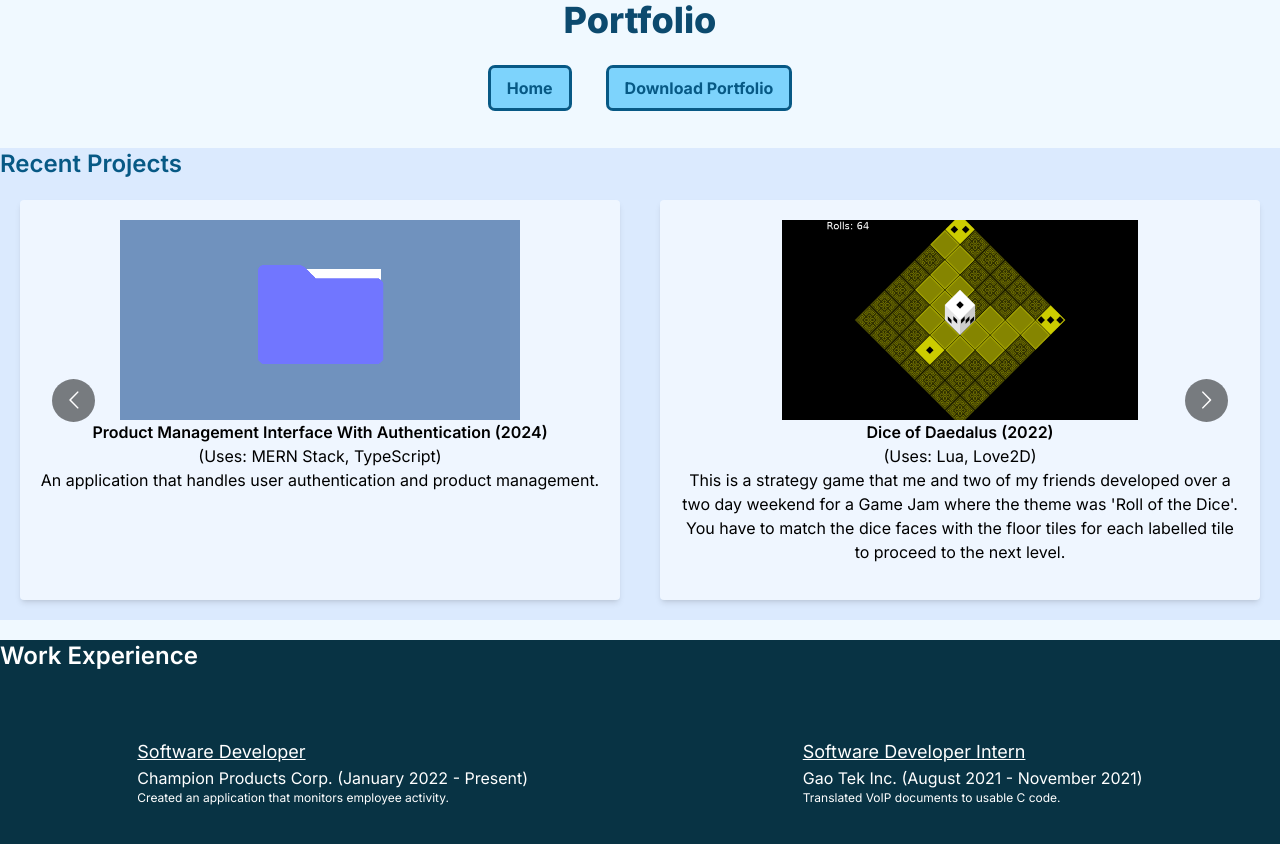
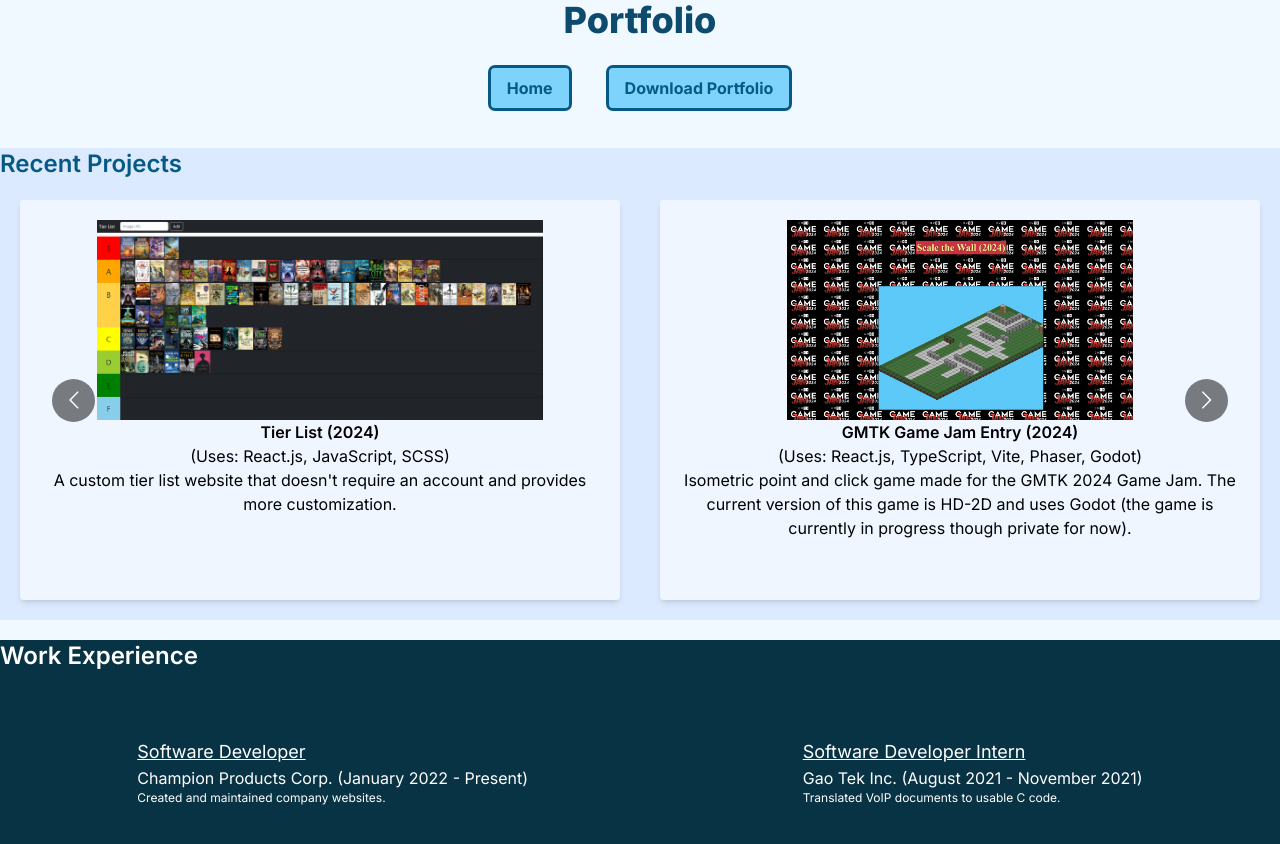
Before and after one commit to Dav-Sandhu/Personal-Website, a Next.js app: page /portfolio in a window 1280 px wide. Shown: the top 844 px of the page. Built offline with nearby package versions, Linux system fonts and the light colour scheme.

Commit message:
added tier list website to projects list

```diff
--- a/app/portfolio/page.tsx
+++ b/app/portfolio/page.tsx
@@ -34,7 +34,7 @@ export default function Portfolio(){
                         <div className="m-5" aria-label="Software Developer at Champion Products Corp. from January 2024 to the present">
                             <h2 className="underline text-lg">Software Developer</h2>
                             <h3><a className="hover:text-amber-300" href="https://championproducts.com/">Champion Products Corp.</a> (January 2022 - Present)</h3>
-                            <p className="text-xs">Created an application that monitors employee activity.</p>
+                            <p className="text-xs">Created and maintained company websites.</p>
                         </div>
 
                         <div className="m-5" aria-label="Software Developer Intern at Gao Tek Inc. from August 2021 to November 2021">
--- a/app/portfolio/projects.json
+++ b/app/portfolio/projects.json
@@ -8,18 +8,25 @@
             "path": "https://github.com/Dav-Sandhu/WorkForce-App"
         },
         {
+            "name": "Product Management Interface With Authentication (2024)",
+            "desc": "An application that handles user authentication and product management.",
+            "stack": "MERN Stack, TypeScript",
+            "img": "/projects/generic.png",
+            "path": "https://github.com/Dav-Sandhu/Product-Management-Interface-with-Authentication"
+        },
+        {
+            "name": "Tier List (2024)",
+            "desc": "A custom tier list website that doesn't require an account and provides more customization.",
+            "stack": "React.js, JavaScript, SCSS",
+            "img": "/projects/Tier-List.png",
+            "path": "https://github.com/Dav-Sandhu/Tier-List"
+        },
+        {
             "name": "GMTK Game Jam Entry (2024)",
             "desc": "Isometric point and click game made for the GMTK 2024 Game Jam. The current version of this game is HD-2D and uses Godot (the game is currently in progress though private for now).",
             "stack": "React.js, TypeScript, Vite, Phaser, Godot",
             "img": "/projects/GMTK2024.png",
             "path": "https://github.com/Dav-Sandhu/GMTK-GameJam-2024"
-        },
-        {
-            "name": "Product Management Interface With Authentication (2024)",
-            "desc": "An application that handles user authentication and product management.",
-            "stack": "MERN Stack, TypeScript",
-            "img": "/projects/generic.png",
-            "path": "https://github.com/Dav-Sandhu/Product-Management-Interface-with-Authentication"
         },
         {
             "name": "Dice of Daedalus (2022)",
```
Also changed, not shown: public/projects/Tier-List.png (added).
